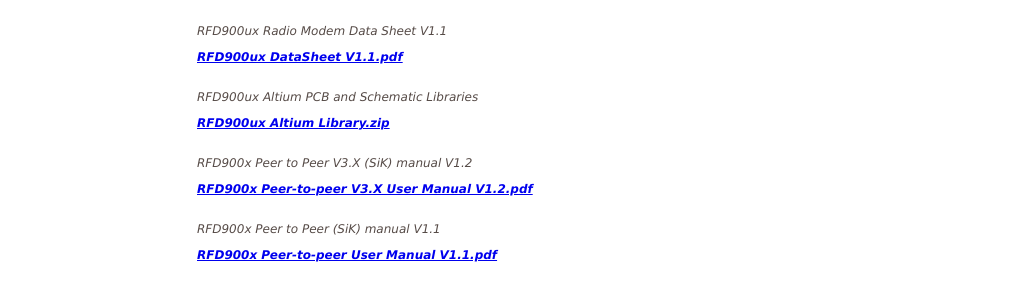
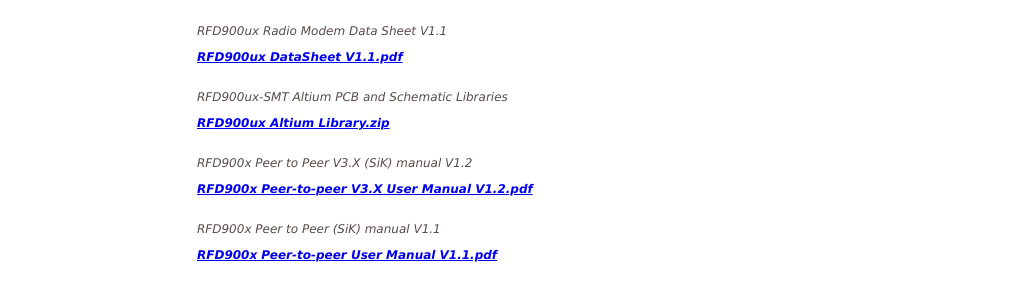
Before and after one commit to RFDesign/rfdesign.github.io, a Jekyll site: the page built from docs.html, in a window 1280 px wide. Shown: the part 250-531 px from the top of the page, without its empty margins (26-1049 px from the left). Built offline with Jekyll 4.4.1, drawn with Linux system fonts in a browser that asks for light colours.

Commit message:
Update docs.yml

```diff
--- a/_data/docs.yml
+++ b/_data/docs.yml
@@ -7,7 +7,7 @@
 - file: RFD900ux DataSheet V1.1.pdf
   des: RFD900ux Radio Modem Data Sheet V1.1
 - file: RFD900ux Altium Library.zip
-  des: RFD900ux Altium PCB and Schematic Libraries
+  des: RFD900ux-SMT Altium PCB and Schematic Libraries
 - file: RFD900x Peer-to-peer V3.X User Manual V1.2.pdf
   des: RFD900x Peer to Peer V3.X (SiK) manual V1.2
 #- file: RFD900x Peer-to-peer V3.X User Manual V1.1.pdf
```
